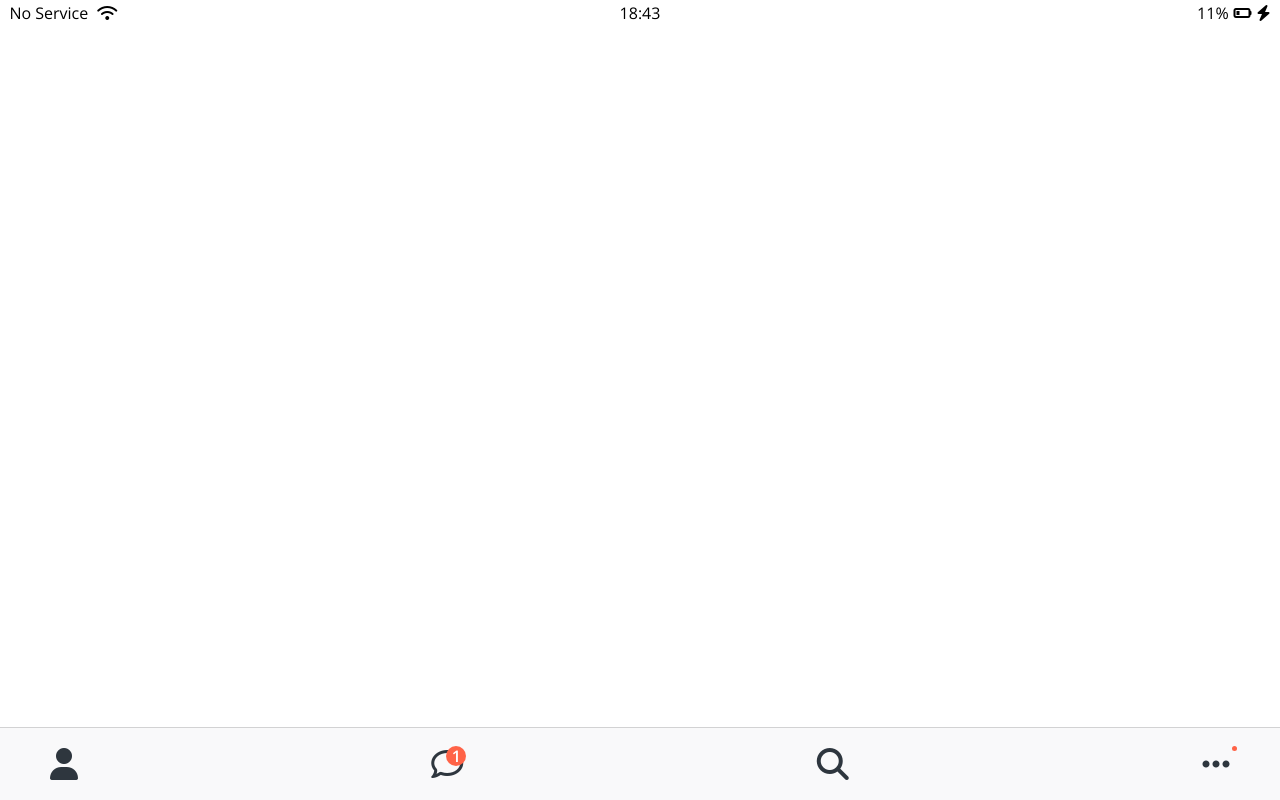
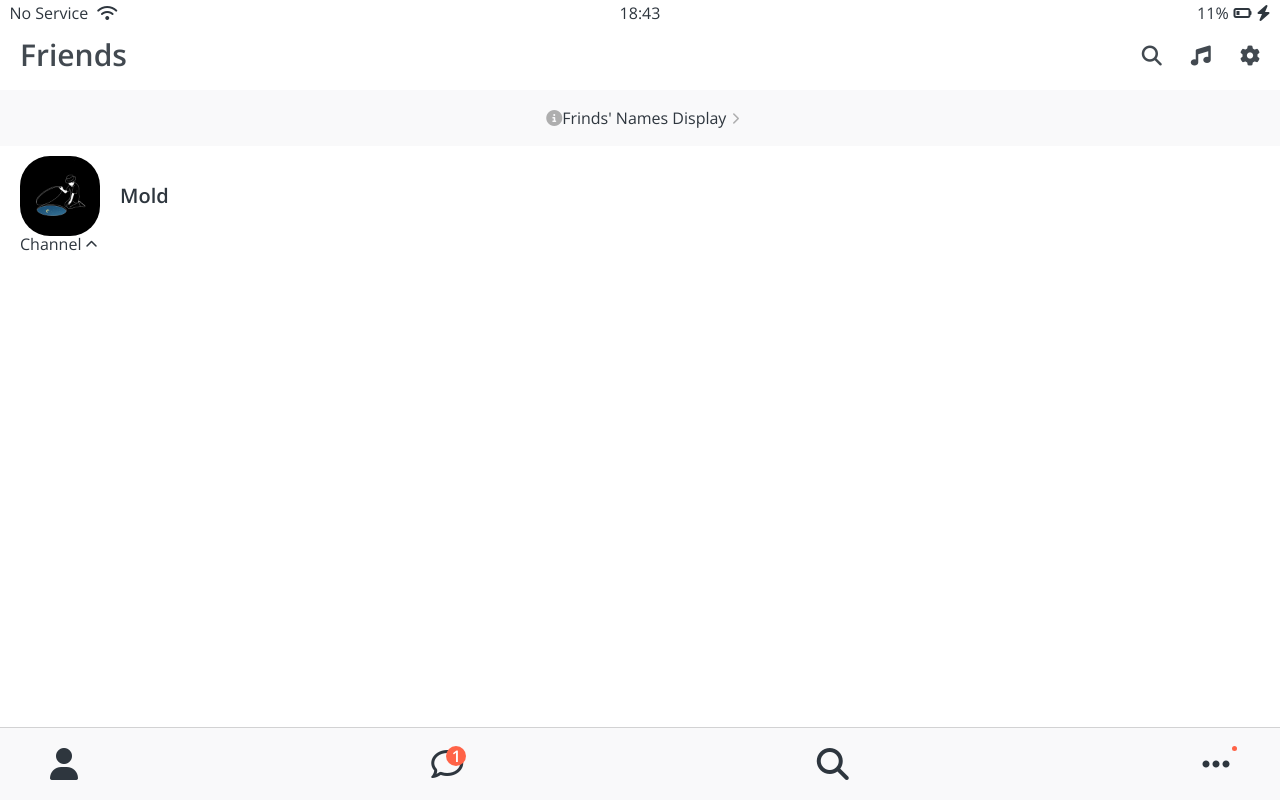
Before and after one commit to M-old/2021_study_html-css, a plain HTML site: page friends.html in a window 1280 px wide. Drawn offline with nearby package versions, Linux system fonts and the light colour scheme.

Commit message:
2021_7_06

```diff
--- /dev/null
+++ b/css/components/screen-header.css
@@ -0,0 +1,18 @@
+.screen-header {
+  display: flex;
+  justify-content: space-between;
+  align-items: center;
+  padding: var(--horizontal-spance);
+  padding-top: 40px;
+  align-items: center;
+  opacity: 90%;
+}
+
+.header__title {
+  font-size: 30px;
+  font-weight: 600;
+}
+
+.header__icons span {
+  margin-left: 25px;
+}
--- /dev/null
+++ b/css/components/user-components.css
@@ -0,0 +1,26 @@
+.user-component,
+.user-component__column:first-child {
+  display: flex;
+  align-items: center;
+}
+.user-component__avatar {
+  width: 70px;
+  height: 70px;
+  border-radius: 30px;
+  margin-right: 20px;
+}
+
+.user-component__title {
+  font-weight: 600;
+  font-size: 20px;
+}
+.user-component__subtitle {
+  margin-top: 5px;
+  font-size: 15px;
+  opacity: 0.5;
+}
+
+.user-component__avatar--xl {
+  width: 80px;
+  height: 80px;
+}
--- /dev/null
+++ b/css/friends.css
@@ -0,0 +1,17 @@
+.friends-display-link {
+  display: flex;
+  justify-content: center;
+  align-items: center;
+  background-color: #f9f9fa;
+  padding: 20px 0px;
+  margin-bottom: 10px;
+}
+
+.friends-display-link i {
+  color: rgba(0, 0, 0, 0.3);
+  margin-left: 5px;
+}
+
+.friends-screen {
+  padding: 0px var(--horizontal-spance);
+}
--- a/css/styles.css
+++ b/css/styles.css
@@ -5,10 +5,13 @@
 /*components*/
 @import "components/status-bar.css";
 @import "components/nav-bar.css";
-
+@import "components/screen-header.css";
+@import "components/user-components.css";
 @import "header.css";
 @import "login.css";
+@import "friends.css";
 
 body {
+  color: #2e363e;
   font-family: "Open Sans", sans-serif;
 }
--- a/css/variables.css
+++ b/css/variables.css
@@ -1,3 +1,4 @@
 :root {
   --yellow: #f9dc05;
+  --horizontal-spance: 20px;
 }
--- a/friends.html
+++ b/friends.html
@@ -22,6 +22,40 @@
         <i class="fas fa-bolt"></i>
       </div>
     </div>
+    <header class="screen-header">
+      <h1 class="header__title">Friends</h1>
+      <div class="header__icons">
+        <span><i class="fas fa-search fa-lg"></i></span>
+        <span><i class="fas fa-music fa-lg"></i></span>
+        <span><i class="fas fa-cog fa-lg"></i></span>
+      </div>
+    </header>
+    <a class="friends-display-link"
+      ><i class="fas fa-info-circle"></i> Frinds' Names Display
+      <i class="fas fa-chevron-right fa-xs"></i
+    ></a>
+    <main class="friends-screen">
+      <div class="user-component">
+        <div class="user-component__column">
+          <img
+            src="imgs/man.jpg"
+            class="user-component__avatar user-component__avatar--xl"
+          />
+          <div class="user-compoent__text">
+            <h4 class="user-component__title">Mold</h4>
+            <!--<h6 class="user-component__subtitle">this text whatever</h6>-->
+          </div>
+        </div>
+
+        <div class="user-component__column"></div>
+      </div>
+      <div class="friends-screen__channel">
+        <div class="friends-screen__channel-header">
+          <span>Channel</span>
+          <i class="fas fa-chevron-up fa-xs"></i>
+        </div>
+      </div>
+    </main>
 
     <nav class="nav">
       <ul class="nav__ul">
```
Also changed, not shown: imgs/man.jpg (added).
